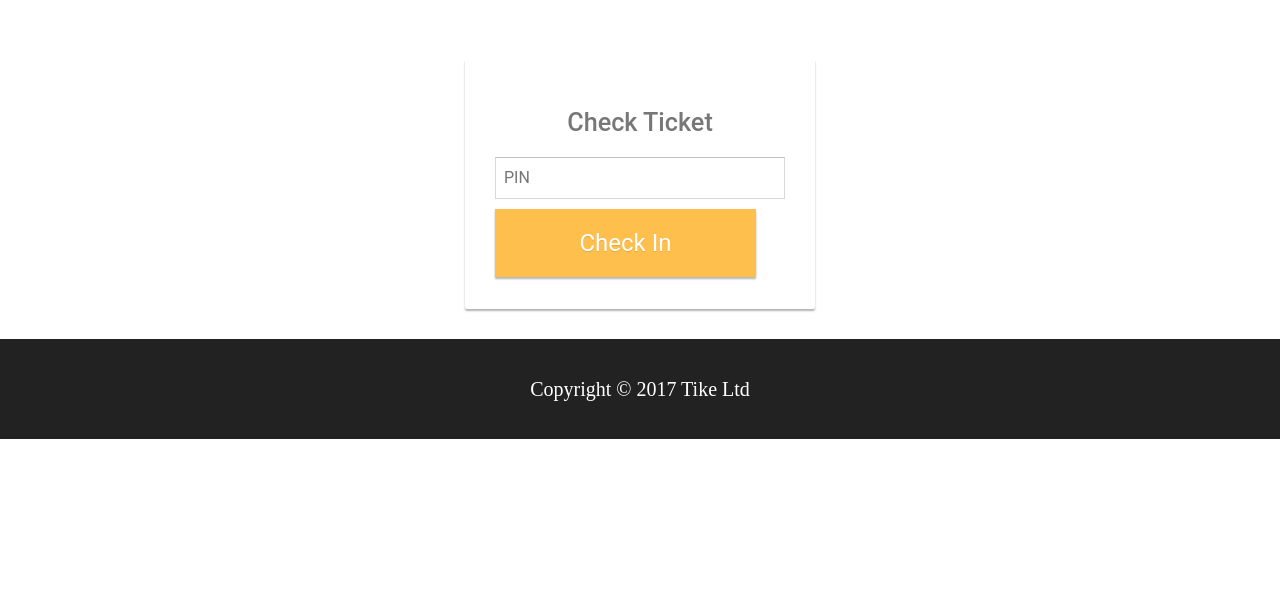
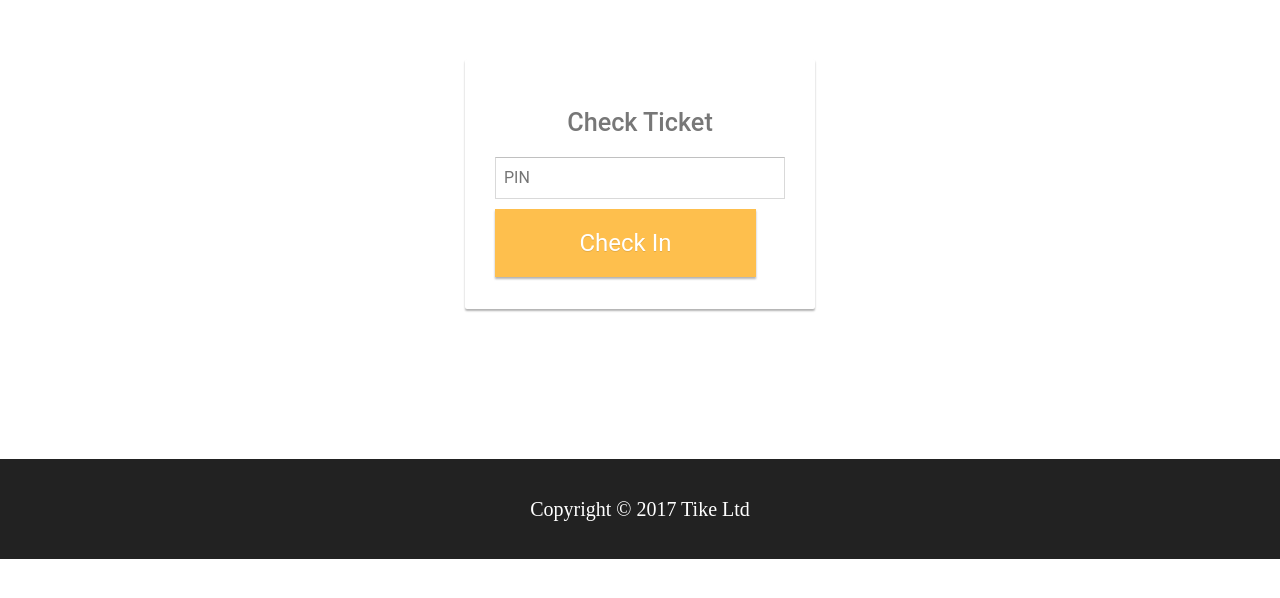
Before and after one commit to ironmann250/tike_stark_dev, a Django app: page /check/ in a window 1280 px wide. Shown: the part 158-756 px from the top of the page. Run offline with Django 3.2, Linux system fonts and the light colour scheme; the visitor is signed in with stand-in values (Sample User, id 1).

Commit message:
Update check.html

```diff
--- a/Templates/html/essay/check.html
+++ b/Templates/html/essay/check.html
@@ -2,7 +2,7 @@
 
 
 {% block content %}
-<main class="container" style="background-color: #fff;margin-top: 30px;">
+<main class="container" style="background-color: #fff;margin-top: 30px;height: 460px;">
 <div class="center">
  <div class="loginmodal-container" style="background-color: #fff;margin-top: 30px; height: 250px;" >
 					<br>
```
